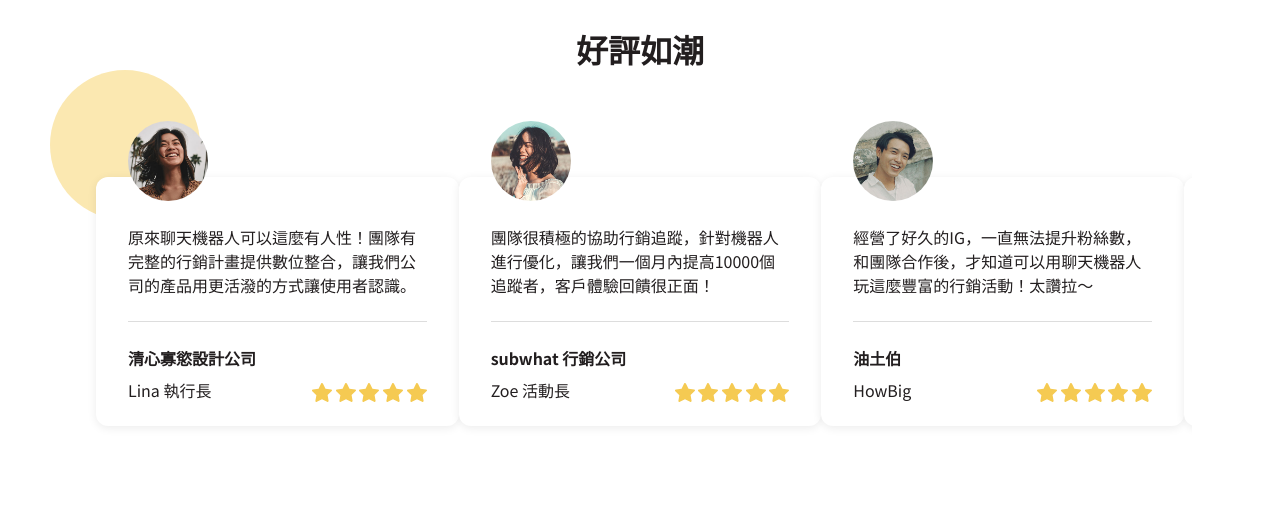
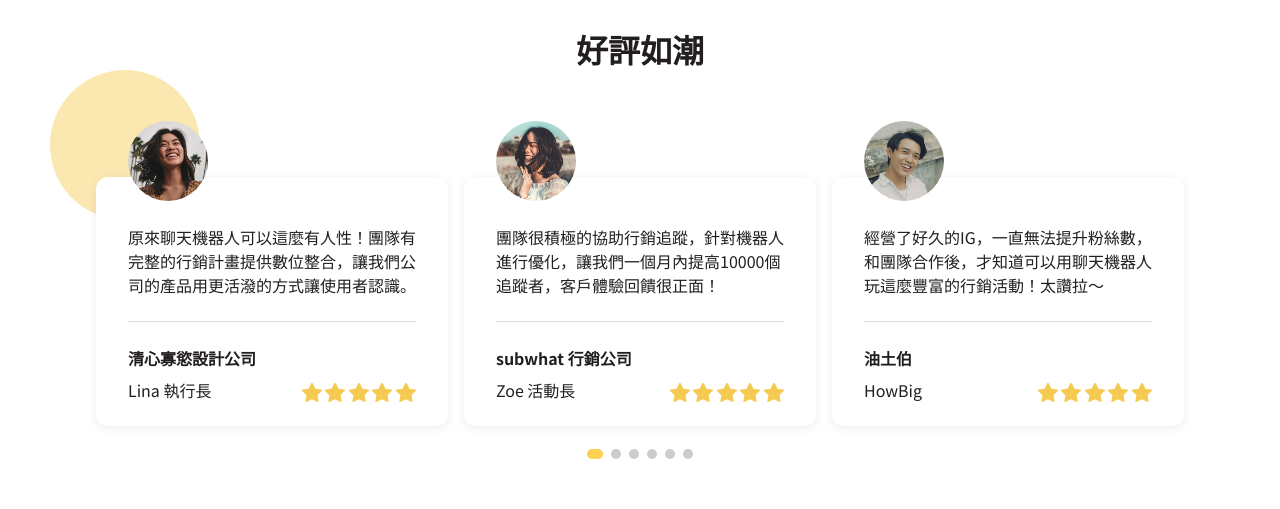
Before and after one commit to paytonwu90/FrontEndExperience-chatTalker, a plain HTML site: page index.html in a window 1280 px wide. Shown: the part 2580-3089 px from the top of the page. Drawn offline with nearby package versions, Linux system fonts and the light colour scheme; the site is published under a folder, as on GitHub Pages, so addresses that start at the root find nothing.

Commit message:
adjust js

```diff
--- a/index.html
+++ b/index.html
@@ -251,6 +251,6 @@
 
 <div class="goTop" onclick="goTop();">TOP</div>
 
-<script src="/js/all.js"></script>
+<script src="js/all.js"></script>
 </body>
 </html>
--- a/js/all.js
+++ b/js/all.js
@@ -26,6 +26,7 @@ function goTop() {
   });
 }
 
+if (typeof window.Swiper === 'function') { //prevent js error in pricing page
   const swiper = new Swiper('.swiper', {
     // Optional parameters
     spaceBetween: 16,
@@ -53,3 +54,4 @@ const swiper = new Swiper('.swiper', {
     },*/
 
   });
+}
```
Lines whose indentation alone changed are shown as unchanged.
